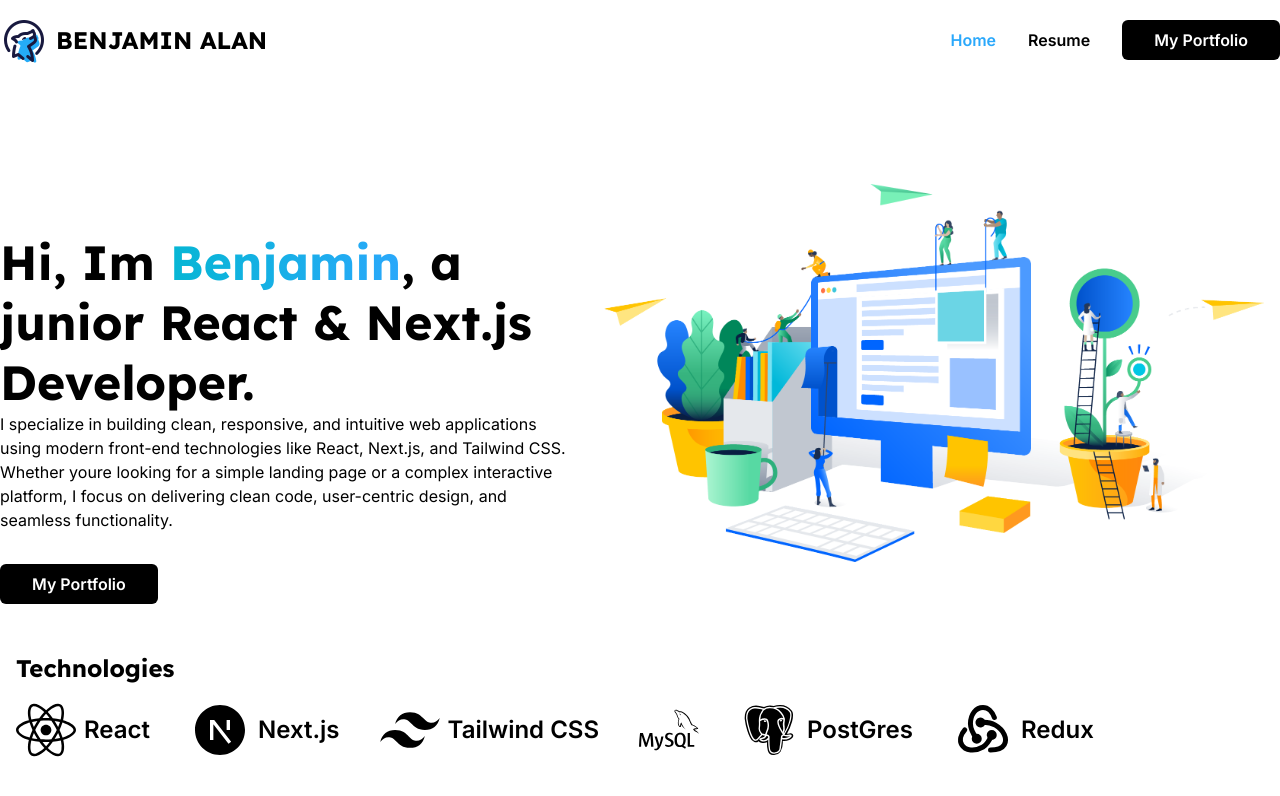
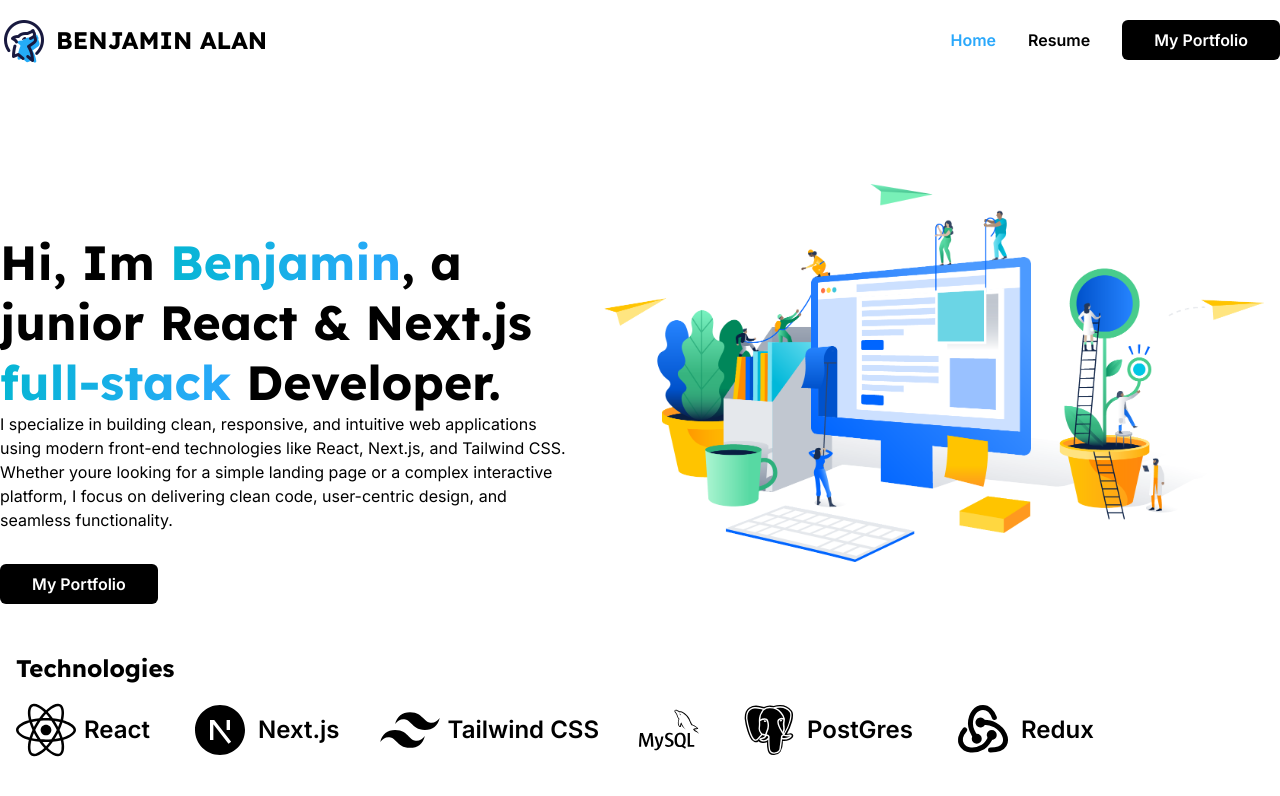
Before and after one commit to Benjamin-buck/portfolio, a Next.js app: page / in a window 1280 px wide. Shown: the top 796 px of the page. Built offline with nearby package versions, Linux system fonts and the light colour scheme.

Commit message:
Update Hero.tsx

```diff
--- a/components/Hero.tsx
+++ b/components/Hero.tsx
@@ -15,7 +15,8 @@ const Hero = () => {
         <div className="w-[45%] mt-[120px] max-xl:mt-2 max-xl:w-auto max-xl:px-4 max-md:pt-2">
           <h2 className="text-5xl mt-12 font-lexend font-bold leading-[60px] max-md:text-3xl">
             Hi, Im <span className="gradient-text">Benjamin</span>, a junior
-            React & Next.js Developer.
+            React & Next.js <span className="gradient-text">full-stack</span>{" "}
+            Developer.
           </h2>
           <p className="max-md:pt-5">
             I specialize in building clean, responsive, and intuitive web
```
